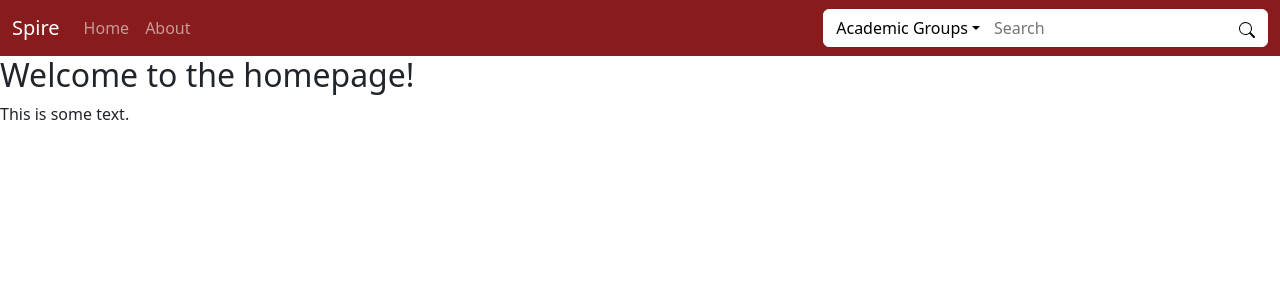
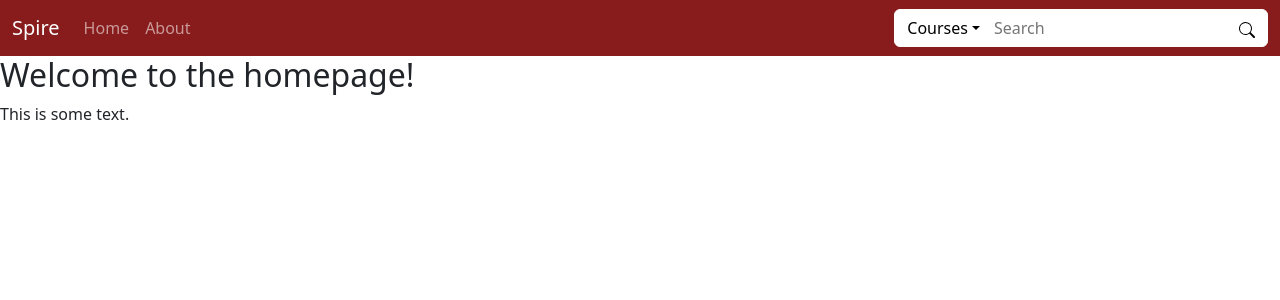
Before and after one commit to daniel-melanson/spire.melanson.dev, a React (Create React App) app: page / in a window 1280 px wide. Shown: the top 300 px of the page. Built offline with nearby package versions, Linux system fonts and the light colour scheme.

Commit message:
chore: default to course search

```diff
--- a/src/layout/Header.tsx
+++ b/src/layout/Header.tsx
@@ -6,7 +6,7 @@ import { convertToSlug } from "../util/string";
 
 export default function Header() {
   const searchGroups = ["Academic Groups", "Subjects", "Courses", "Sections", "Instructors"];
-  const [searchGroup, setSearchGroup] = useState<string>(searchGroups[0]);
+  const [searchGroup, setSearchGroup] = useState<string>(searchGroups[2]);
 
   return (
     <Navbar bg="primary" variant="dark" expand="lg">
@@ -26,7 +26,7 @@ export default function Header() {
             <InputGroup>
               <DropdownButton variant="light" title={searchGroup} id="input-group-dropdown-2" align="start">
                 {searchGroups.map(s => (
-                  <Dropdown.Item key={s} onClick={() => setSearchGroup(s)}>
+                  <Dropdown.Item active={s === searchGroup} key={s} onClick={() => setSearchGroup(s)}>
                     {s}
                   </Dropdown.Item>
                 ))}
```
